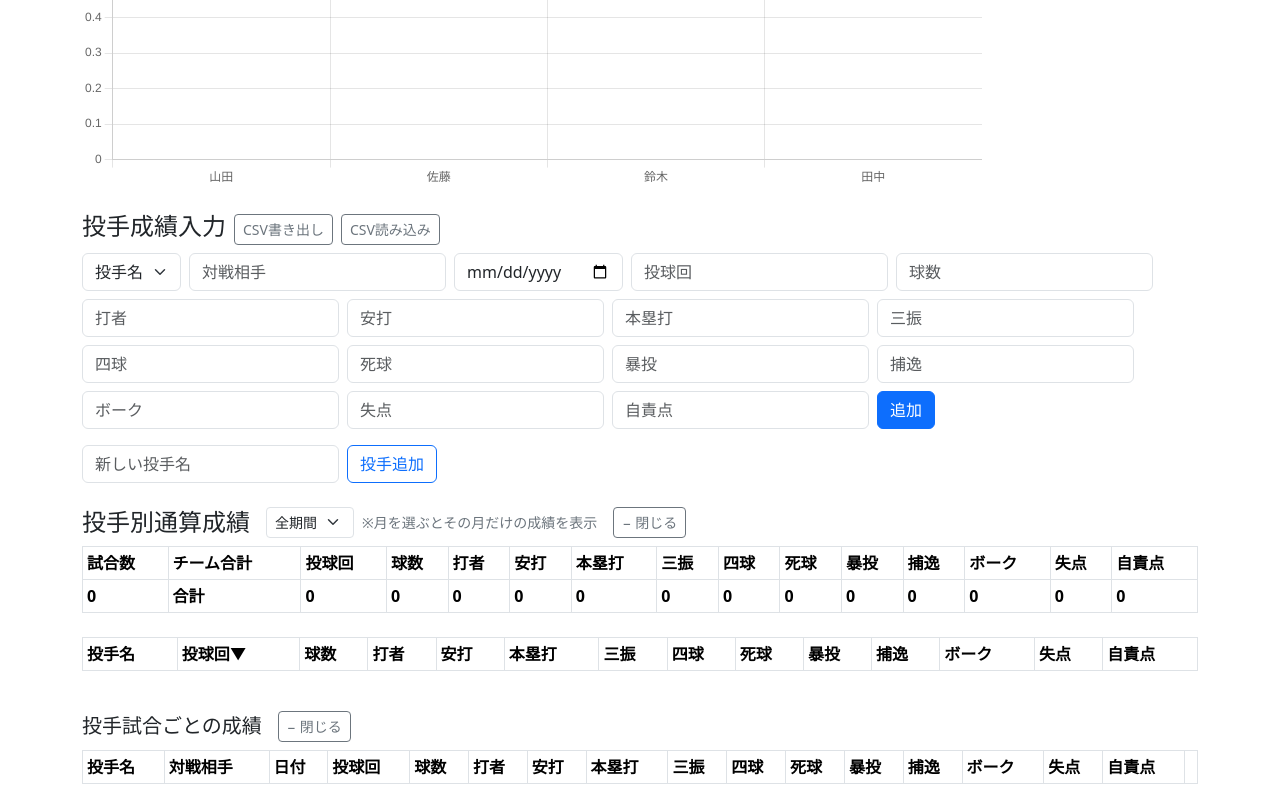
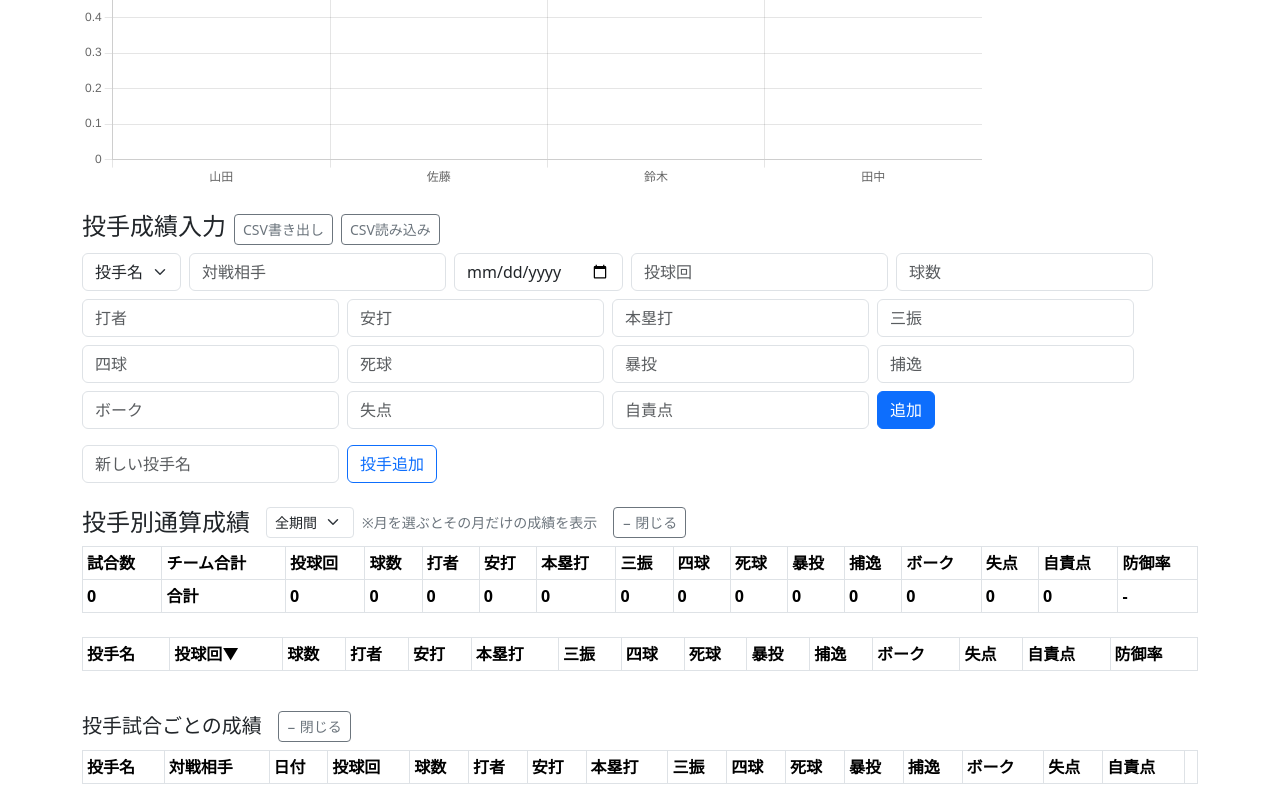
Before and after one commit to barca14-yume/-, a React (Create React App) app: page / in a window 1280 px wide. Shown: the part 1296-2096 px from the top of the page. Built offline with nearby package versions, Linux system fonts and the light colour scheme.

Commit message:
投手別通算成績・チーム合計に防御率(ERA)列を追加

```diff
--- a/src/App.js
+++ b/src/App.js
@@ -204,7 +204,8 @@ function App() {
     {key:'pb',label:'捕逸'},
     {key:'bk',label:'ボーク'},
     {key:'runs',label:'失点'},
-    {key:'er',label:'自責点'}
+    {key:'er',label:'自責点'},
+    {key:'era',label:'防御率'}
   ];
   // 投手成績集計
   const pitcherStats = calcPitcherStats(pitcherFilteredRecords);
@@ -1007,6 +1008,7 @@ function App() {
                 <th>ボーク</th>
                 <th>失点</th>
                 <th>自責点</th>
+                <th>防御率</th>
               </tr>
             </thead>
             <tbody>
@@ -1026,6 +1028,16 @@ function App() {
                 <td>{Object.values(calcPitcherStats(pitcherFilteredRecords)).reduce((a,b)=>a+Number(b.bk||0),0)}</td>
                 <td>{Object.values(calcPitcherStats(pitcherFilteredRecords)).reduce((a,b)=>a+Number(b.runs||0),0)}</td>
                 <td>{Object.values(calcPitcherStats(pitcherFilteredRecords)).reduce((a,b)=>a+Number(b.er||0),0)}</td>
+                {/* チーム合計防御率計算 */}
+                {(() => {
+                  const totalInn = Object.values(calcPitcherStats(pitcherFilteredRecords)).reduce((a,b)=>a+Number(b.innings||0),0);
+                  const intPart = Math.floor(totalInn);
+                  const fracPart = Math.round((totalInn-intPart)*10);
+                  const ip = intPart + fracPart/3;
+                  const totalEr = Object.values(calcPitcherStats(pitcherFilteredRecords)).reduce((a,b)=>a+Number(b.er||0),0);
+                  const era = ip > 0 ? (totalEr*9/ip).toFixed(2) : '-';
+                  return <td>{era}</td>;
+                })()}
               </tr>
             </tbody>
           </table>
@@ -1045,7 +1057,15 @@ function App() {
               </tr>
             </thead>
             <tbody>
-              {pitcherSortedKeys.map(p => (
+              {pitcherSortedKeys.map(p => {
+                // 防御率計算
+                const inn = Number(pitcherStats[p].innings || 0);
+                const intPart = Math.floor(inn);
+                const fracPart = Math.round((inn - intPart) * 10);
+                const ip = intPart + fracPart / 3;
+                const er = Number(pitcherStats[p].er || 0);
+                const era = ip > 0 ? (er * 9 / ip).toFixed(2) : '-';
+                return (
                   <tr key={p}>
                     <td>{p}</td>
                     <td>{formatInningsSum([pitcherStats[p].innings])}</td>
@@ -1061,8 +1081,10 @@ function App() {
                     <td>{pitcherStats[p].bk}</td>
                     <td>{pitcherStats[p].runs}</td>
                     <td>{pitcherStats[p].er}</td>
+                    <td>{era}</td>
                   </tr>
-              ))}
+                );
+              })}
             </tbody>
           </table>
         </div>
```
Lines whose indentation alone changed are shown as unchanged.
